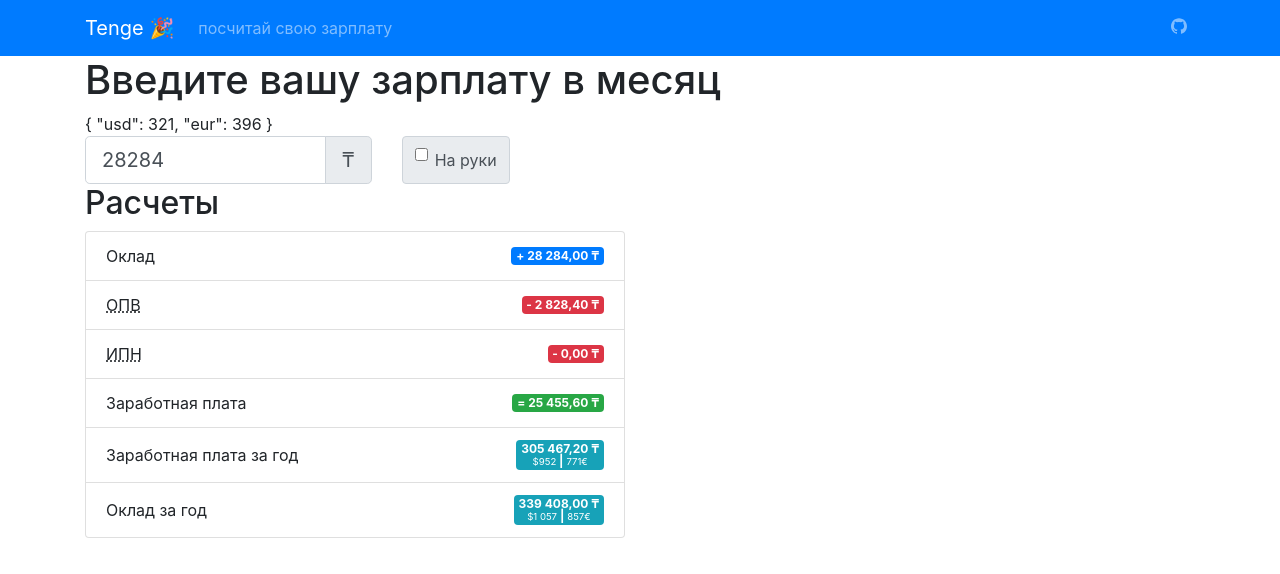
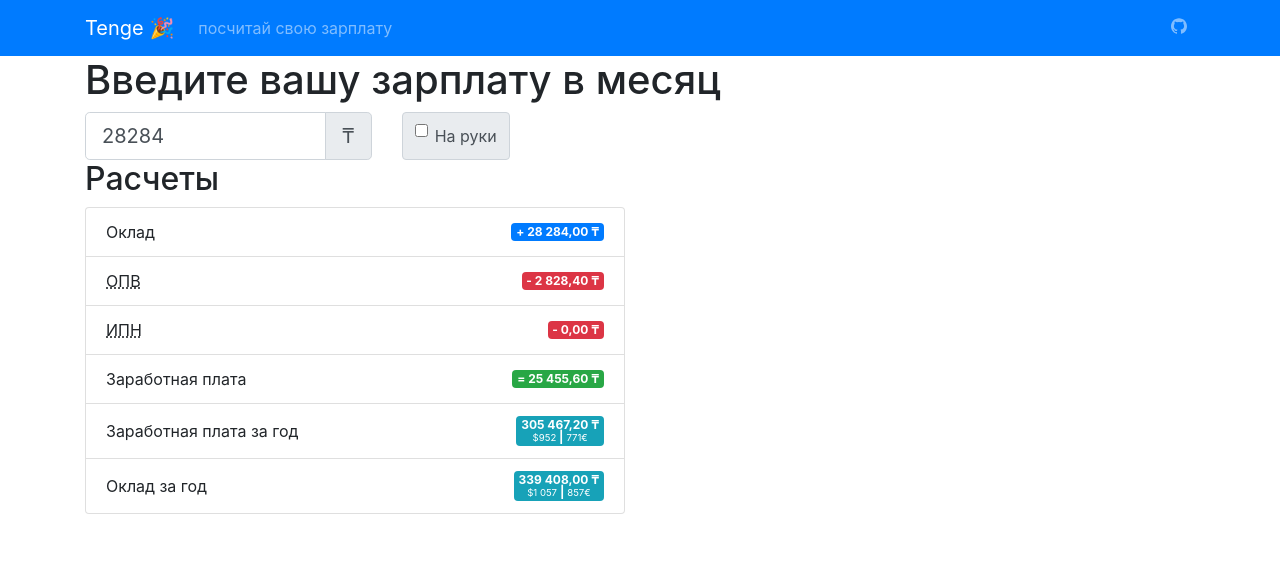
Before and after one commit to jarjan/tenge, a Vue app: page / in a window 1280 px wide. Shown: the top 574 px of the page. Built offline with nearby package versions, Linux system fonts and the light colour scheme; no server answers.

Commit message:
Testing currency

```diff
--- a/src/App.vue
+++ b/src/App.vue
@@ -20,7 +20,7 @@
       <b-row>
         <b-col md="8">
           <h1>Введите вашу зарплату в месяц</h1>
-          {{ rate }}
+          <!-- {{ rate }} -->
           <b-row class="row">
             <b-col sm="5">
               <b-input-group size="lg">
@@ -123,7 +123,7 @@ export default {
   },
   computed: {
     rate() {
-      const rateData = {'usd': 321, 'eur': 396};
+      const rateData = { usd: 321, eur: 396 };
       return rateData;
     },
   },
```
